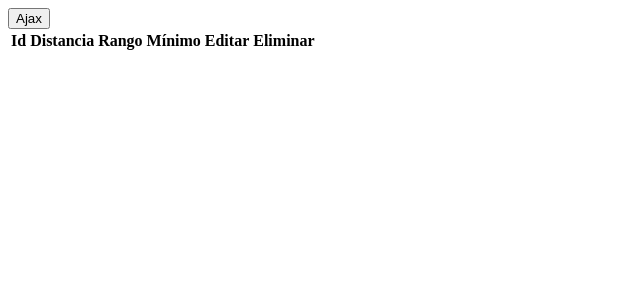
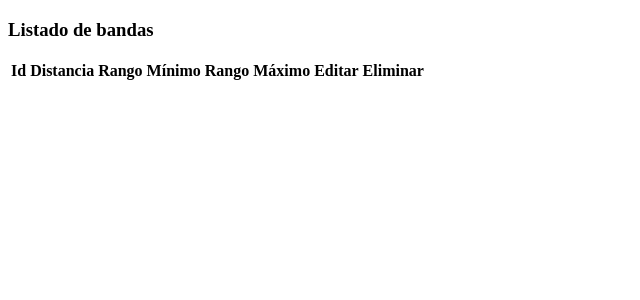
Before and after one commit to fsanpaj255/Proyecto, a PHP site: page /view/Mantenimiento/Bandas/listarbandas.php in a window 1280 px wide. Shown: the top 300 px of the page, without its empty margins (0-640 px from the left). Run offline with PHP 8.4, Linux system fonts and the light colour scheme; lists and menus that the app fills with data are empty.

Commit message:
yeeeeeeeeew

```diff
--- a/js/mantenimientoBandas.js
+++ b/js/mantenimientoBandas.js
@@ -1,6 +1,6 @@
 window.onload = function(){
-let boton=document.getElementById('botonListaBandas');
-boton.onclick=function(){
+
+
     let xhttp=new XMLHttpRequest();
     xhttp.open('GET','./api/bandas/getbandas.php',true);
     xhttp.send();
@@ -33,5 +33,5 @@ boton.onclick=function(){
     }
 }
 }
+
 }
-}
--- a/view/Mantenimiento/Bandas/listarbandas.php
+++ b/view/Mantenimiento/Bandas/listarbandas.php
@@ -7,8 +7,8 @@
     <title>Document</title>
 </head>
 <body>
+    <h3>Listado de bandas</h3>
     <div class="contenedor">
-        <button type="button" class="btn btn-primary" id="botonListaBandas" >Ajax</button>
         <div class="alert alert-primary" role="alert">
             <strong id="con"></strong>
         </div>
@@ -18,6 +18,7 @@
                 <th scope="col">Id</th>
                 <th scope="col">Distancia</th>
                 <th scope="col">Rango Mínimo</th>
+                <th scope="col">Rango Máximo</th>
                 <th scope="col">Editar</th>
                 <th scope="col">Eliminar</th>
               </tr>
```
